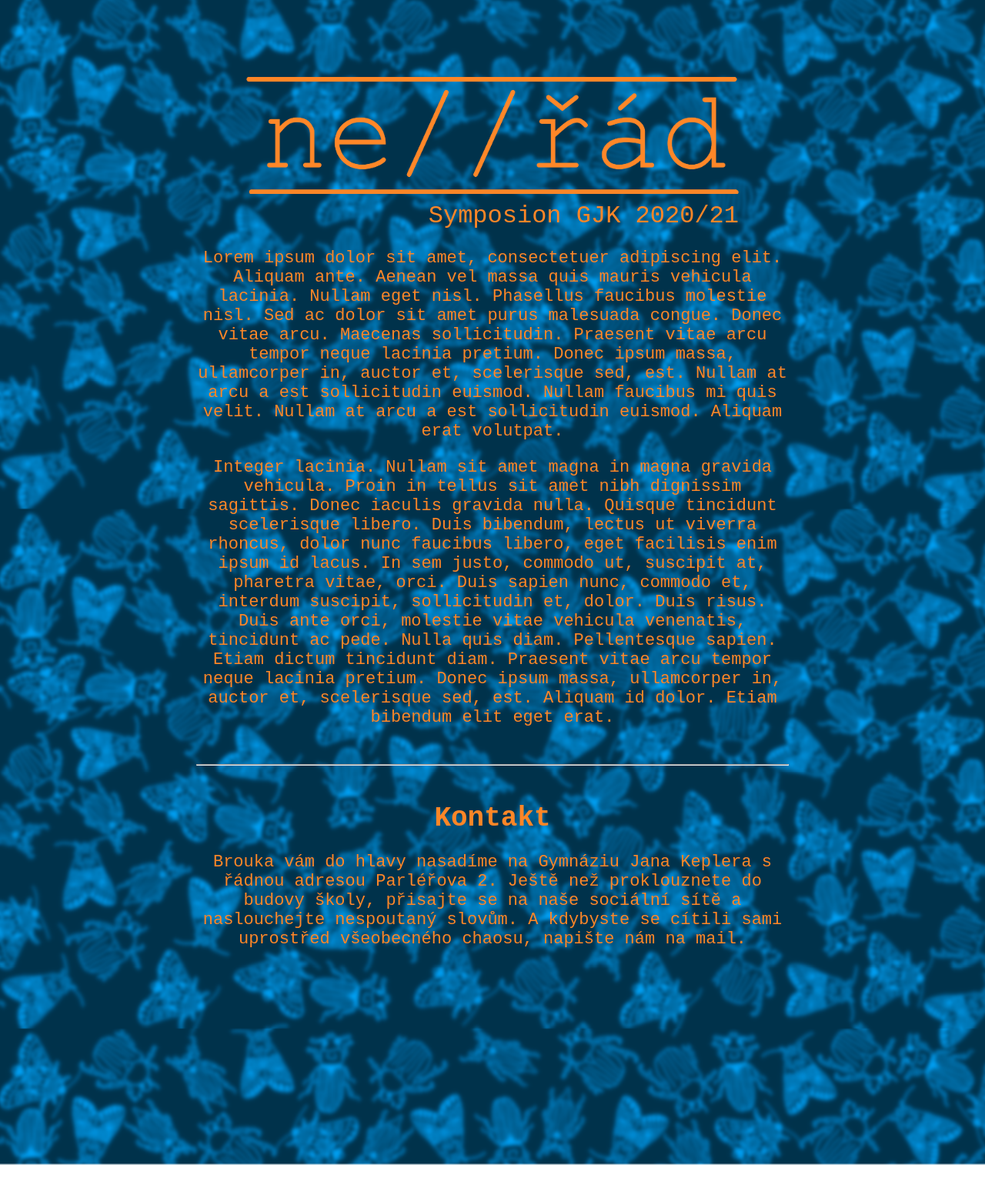
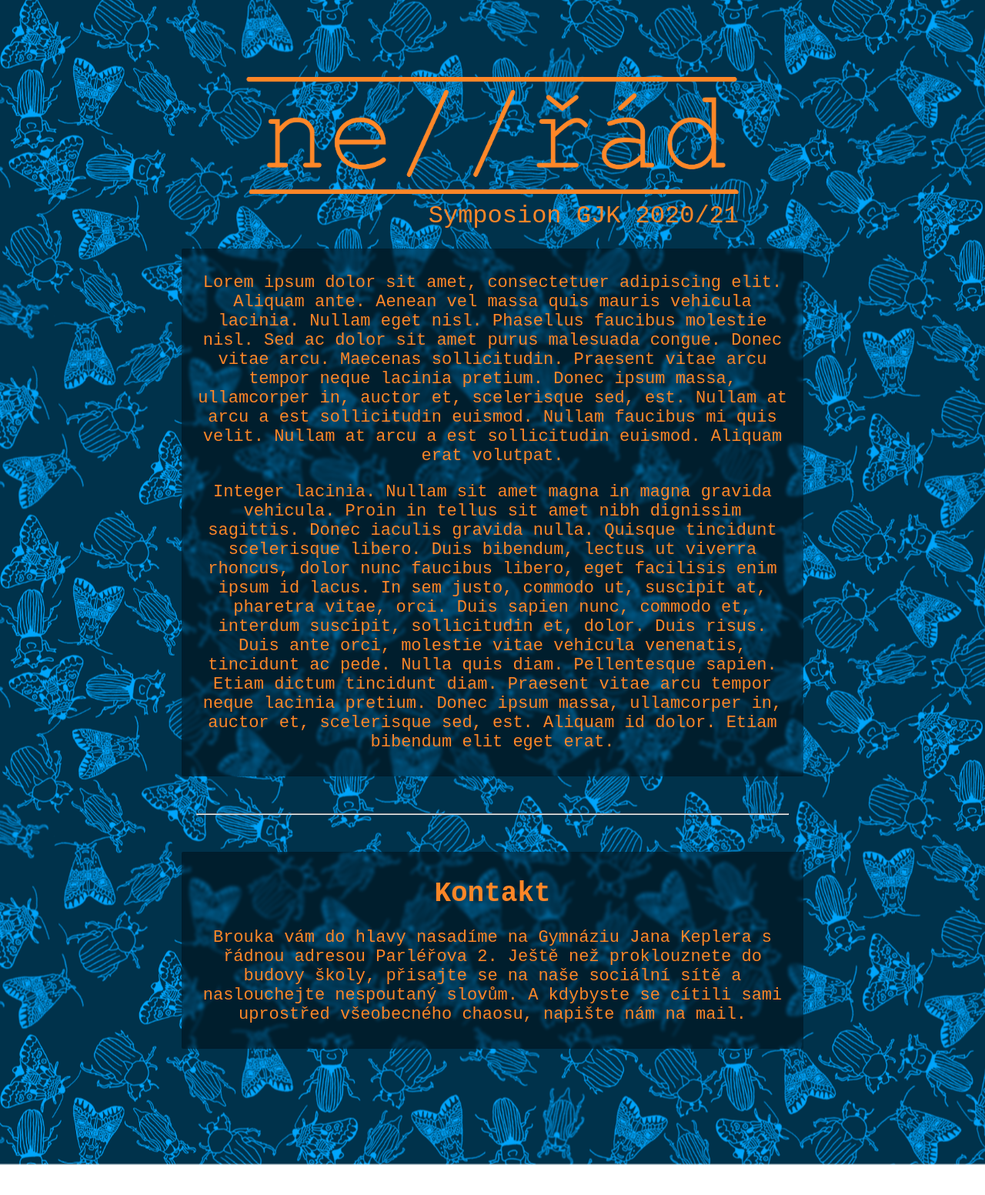
Before and after one commit to Xmen097/Symposion-2020, a Django app: page / in a window 1280 px wide. Shown: the top 1553 px of the page at 77% size. Run offline with Django 3.2, Linux system fonts and the light colour scheme; some web fonts are replaced.

Commit message:
text visibility

```diff
--- a/static/style.css
+++ b/static/style.css
@@ -41,7 +41,7 @@ body {
   width: 140%; /* larger than 100% to compensate for translateZ*/
   height: 2100px;
   transform: translateZ(-3px);
-  background-image: url("/static/img/bg_blur.png");
+  background-image: url("/static/img/bg.png");
   background-repeat: repeat;
 }
 
@@ -66,7 +66,14 @@ body {
   text-align: center;
   width: 60%;
   font-size: 22px;
+
+  border-radius: 2px;
+  background-color: rgba(0, 0, 0, 0.4);
+  backdrop-filter: blur(2px);
+
+  padding: 10px 20px 10px 20px;
 }
+
 
 .foreground .separator {
   margin-top: 48px;
```
